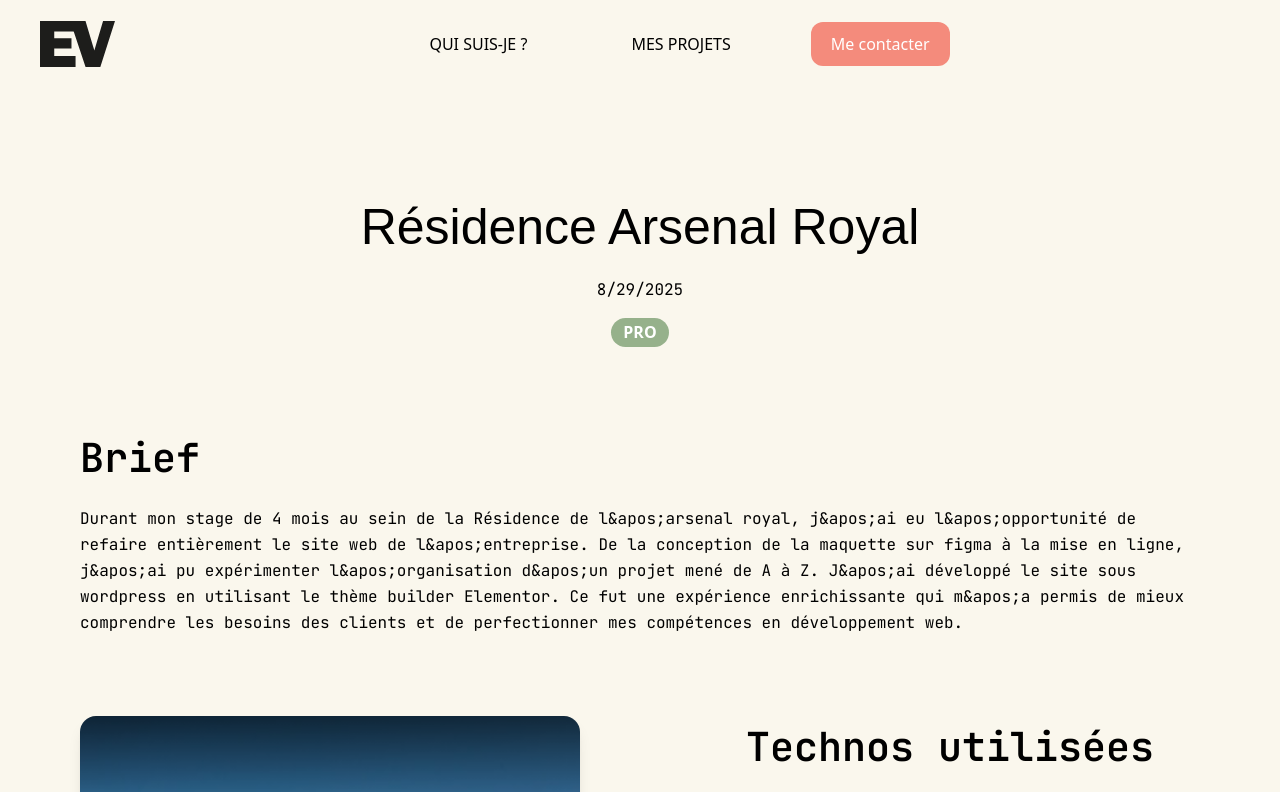
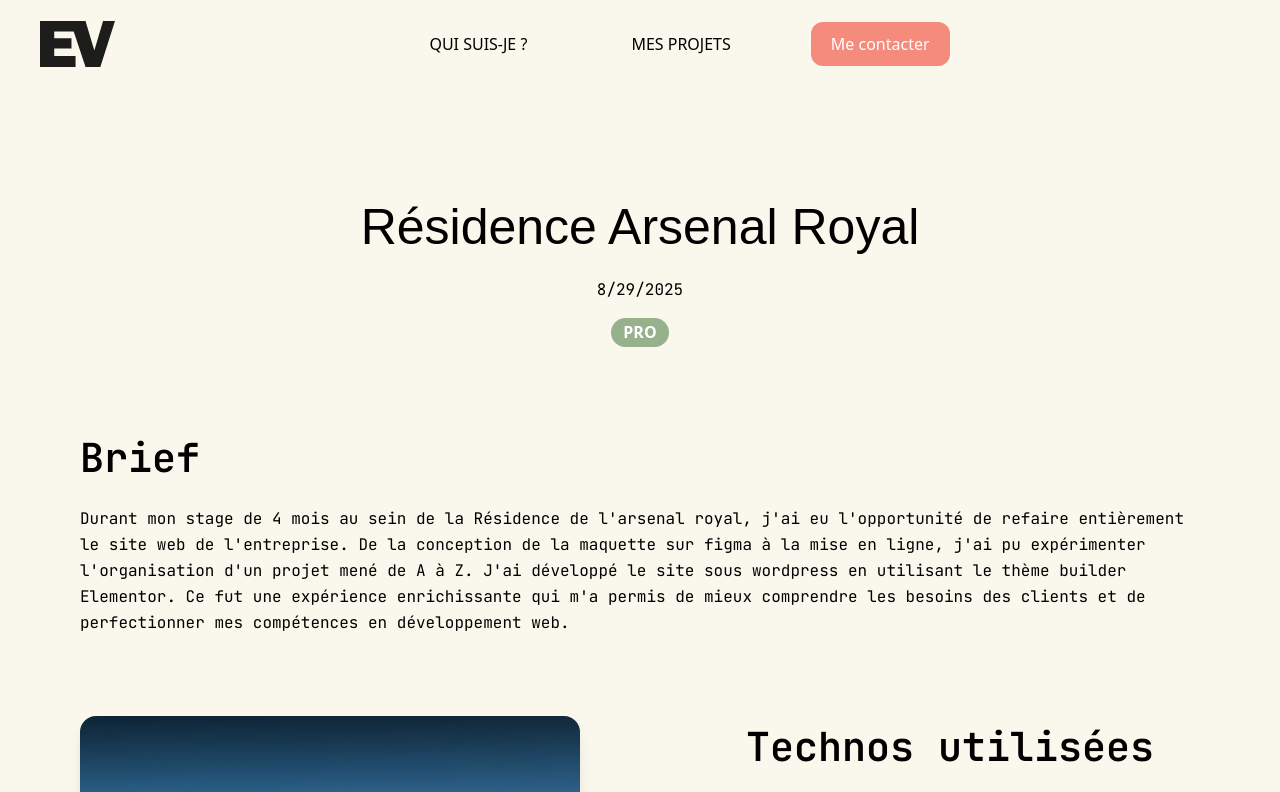
Before and after one commit to EmmaESD/PortfolioEmma, a Next.js app: page /projets/residence-arsenal-royal in a window 1280 px wide. Shown: the top 792 px of the page. Built offline with nearby package versions, Linux system fonts and the light colour scheme; a web font is replaced by a local one.

Commit message:
fix bugs

```diff
--- a/app/components/NavBar.tsx
+++ b/app/components/NavBar.tsx
@@ -54,6 +54,7 @@ export default function NavBar() {
           <Link
             href="mailto:&#101;&#109;&#109;&#97;&#46;&#118;&#97;&#121;&#115;&#115;&#101;&#46;&#98;&#64;&#111;&#117;&#116;&#108;&#111;&#111;&#107;&#46;&#102;&#114;"
             className="text-white px-4 lg:px-[20px] py-2 lg:py-[10px] rounded-xl transition-colors text-sm lg:text-base"
+            target="_blank"
             style={{
               backgroundColor: 'var(--color-accent)'
             }}
--- a/app/page.tsx
+++ b/app/page.tsx
@@ -6,7 +6,7 @@ import LatestProjects from "./components/LatestProjects";
 
 export const metadata: Metadata = {
   title: "Emma Vaysse - Portfolio",
-  description: "Portfolio d&apos;Emma Vaysse - Développeuse Web",
+  description: "Portfolio d'Emma Vaysse - Développeuse Web",
 };
 
 const items = [
--- a/app/projets/data/projects.ts
+++ b/app/projets/data/projects.ts
@@ -21,7 +21,7 @@ export const projects: Project[] = [
     slug: "residence-arsenal-royal",
     title: "Résidence Arsenal Royal",
     date: new Date("2025-08-29"),
-    longDescription: "Durant mon stage de 4 mois au sein de la Résidence de l&apos;arsenal royal, j&apos;ai eu l&apos;opportunité de refaire entièrement le site web de l&apos;entreprise. De la conception de la maquette sur figma à la mise en ligne, j&apos;ai pu expérimenter l&apos;organisation d&apos;un projet mené de A à Z. J&apos;ai développé le site sous wordpress en utilisant le thème builder Elementor. Ce fut une expérience enrichissante qui m&apos;a permis de mieux comprendre les besoins des clients et de perfectionner mes compétences en développement web.",
+    longDescription: "Durant mon stage de 4 mois au sein de la Résidence de l'arsenal royal, j'ai eu l'opportunité de refaire entièrement le site web de l'entreprise. De la conception de la maquette sur figma à la mise en ligne, j'ai pu expérimenter l'organisation d'un projet mené de A à Z. J'ai développé le site sous wordpress en utilisant le thème builder Elementor. Ce fut une expérience enrichissante qui m'a permis de mieux comprendre les besoins des clients et de perfectionner mes compétences en développement web.",
     technologies: [TECHNOLOGIES.wordpress, TECHNOLOGIES.figma, TECHNOLOGIES.illustrator, TECHNOLOGIES.photoshop],
     demoUrl: "https://www.residencearsenalroyal.fr/",
     figmaUrl: "https://www.figma.com/proto/Meu0BAo6622jXvXvgPrW78/Arsenal-Royal?page-id=165%3A3554&node-id=308-5910&p=f&viewport=497%2C291%2C0.03&t=KOOv4uK6a0G9gc2c-1&scaling=min-zoom&content-scaling=fixed&starting-point-node-id=308%3A5910",
```
